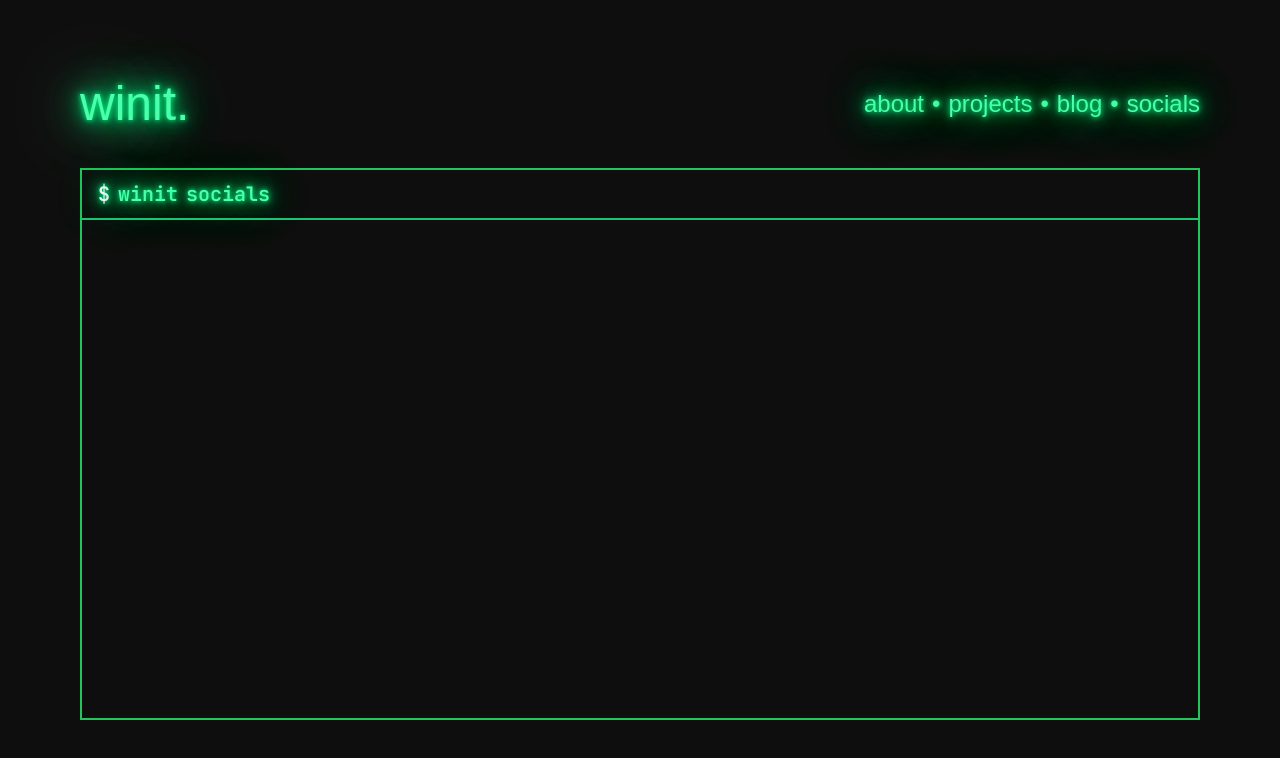
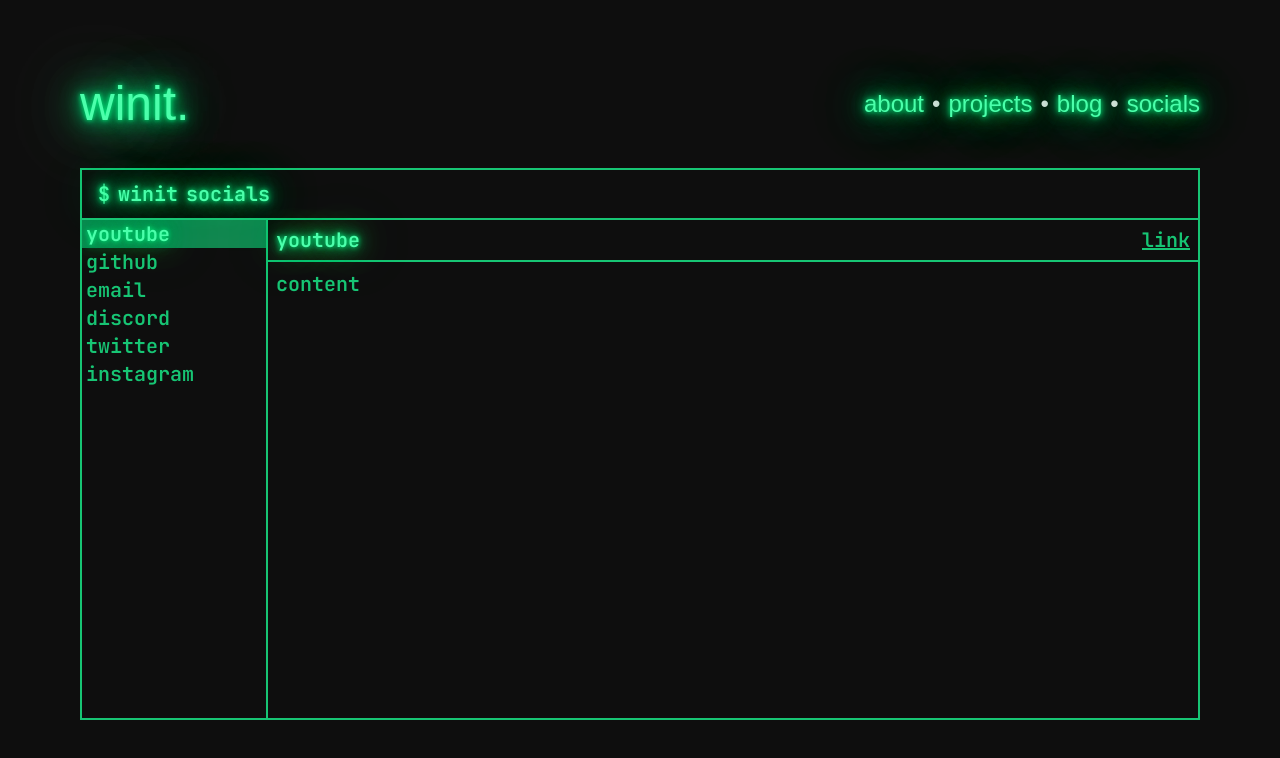
Before and after one commit to heywinit/winit.dev, a React (Vite) app: page /socials in a window 1280 px wide. Shown: the top 758 px of the page. Built offline with nearby package versions, Linux system fonts and the light colour scheme.

Commit message:
css fixes and changes

```diff
--- a/src/components/NavBar.tsx
+++ b/src/components/NavBar.tsx
@@ -1,36 +1,85 @@
+import { useState, useEffect } from "react";
 import { Link } from "react-router-dom";
 
 export default function NavBar() {
+  const [isMenuOpen, setIsMenuOpen] = useState(false);
+  const [isMobile, setIsMobile] = useState(false);
+
+  useEffect(() => {
+    const checkScreenSize = () => {
+      setIsMobile(window.innerWidth < 768);
+    };
+
+    checkScreenSize();
+    window.addEventListener("resize", checkScreenSize);
+
+    return () => window.removeEventListener("resize", checkScreenSize);
+  }, []);
+
+  const toggleMenu = () => {
+    setIsMenuOpen(!isMenuOpen);
+  };
+
+  const navItems = ["about", "projects", "blog", "socials"];
+
   return (
-    <nav className="flex flex-row items-center justify-between w-full px-20 pt-20 pb-10 select-none">
-      <div className="glow text-5xl">
-        <Link to={"/"} className="focus:outline-none focus:underline">
+    <nav className="flex flex-row items-center justify-between w-full px-4 md:px-20 pt-6 md:pt-20 pb-4 md:pb-10 select-none">
+      <div className="glow text-3xl md:text-5xl">
+        <Link to="/" className="focus:outline-none focus:underline">
           winit.
         </Link>
       </div>
-      <div className="flex flex-row space-x-2">
-        {["about", "•", "projects", "•", "blog", "•", "socials"].map(
-          (route, i) => (
-            <h4
-              className={`text-2xl text-center glow ${
-                route !== "•" ? "hover:underline cursor-pointer" : ""
-              }`}
-              key={i}
-            >
-              {route === "•" ? (
-                route
-              ) : (
+      {isMobile ? (
+        <div className="relative">
+          <button
+            onClick={toggleMenu}
+            className="text-2xl focus:outline-none glow"
+          >
+            ☰
+          </button>
+          {isMenuOpen && (
+            <div className="absolute right-0 mt-2 border-2 border-prim py-2 w-48 bg-[#000000dd] rounded-lg shadow-xl">
+              {navItems.map((route, i) => (
+                <Link
+                  key={i}
+                  to={`/${route}`}
+                  className="block px-4 py-2 glow hover:bg-gray-100"
+                  onClick={() => setIsMenuOpen(false)}
+                >
+                  {route}
+                </Link>
+              ))}
+            </div>
+          )}
+        </div>
+      ) : (
+        <div className="flex flex-row space-x-2">
+          {navItems
+            .map((route, i) => (
+              <h4
+                className="text-2xl text-center glow hover:underline cursor-pointer"
+                key={i}
+              >
                 <Link
                   className="focus:outline-none focus:underline"
                   to={`/${route}`}
                 >
                   {route}
                 </Link>
-              )}
-            </h4>
-          )
-        )}
-      </div>
+              </h4>
+            ))
+            .reduce((acc: any[], elem, index) => {
+              if (index !== 0)
+                acc.push(
+                  <span key={`dot-${index}`} className="text-2xl">
+                    •
+                  </span>
+                );
+              acc.push(elem);
+              return acc;
+            }, [])}
+        </div>
+      )}
     </nav>
   );
 }
--- a/src/components/Prompt.tsx
+++ b/src/components/Prompt.tsx
@@ -50,7 +50,7 @@
   };
 
   return (
-    <span className="text-[#38ffa2] glow px-4 py-2.5 space-x-2 select-none flex">
+    <span className="text-prim glow px-4 py-2.5 text-xl space-x-2 select-none flex">
       <span className="text-slate-100">$</span>
       <span>winit</span>
       <div
--- a/src/index.css
+++ b/src/index.css
@@ -3,25 +3,36 @@
 @tailwind utilities;
 
 :root {
+  /* Color variables */
+  --text-color: rgba(255, 255, 255, 0.87);
+  --bg-color: #0e0e0e;
+  --glow-color-1: #00ff88;
+  --glow-color-2: #00ac5c;
+  --glow-color-3: #00723d;
+  --glow-text-color: #4bffab;
+  --blink-color-1: #111;
+  --blink-color-2: #38ffa2;
+
   font-family: "Cal Sans", sans-serif;
   /* font-family: "Jetbrains Mono", sans-serif; */
   line-height: 1.5;
   font-weight: 400;
-
   color-scheme: light dark;
-  color: rgba(255, 255, 255, 0.87);
-  background-color: #0e0e0e;
-
+  color: var(--text-color);
+  background-color: var(--bg-color);
   font-synthesis: none;
   text-rendering: optimizeLegibility;
   -webkit-font-smoothing: antialiased;
   -moz-osx-font-smoothing: grayscale;
 }
+
 @layer utilities {
   .glow {
-    text-shadow: 0 0 5px #00ff88, 0 0 15px #00ac5c, 0 0 20px #00ac5c,
-      0 0 40px #00ff88, 0 0 60px #00ac5c, 0 0 10px #00723d, 0 0 98px #ffffff;
-    color: #4bffab;
+    text-shadow: 0 0 5px var(--glow-color-1), 0 0 15px var(--glow-color-2),
+      0 0 20px var(--glow-color-2), 0 0 40px var(--glow-color-1),
+      0 0 60px var(--glow-color-2), 0 0 10px var(--glow-color-3),
+      0 0 98px #ffffff;
+    color: var(--glow-text-color);
   }
 }
 
@@ -29,6 +40,7 @@
   animation: blink 12s infinite;
   -webkit-animation: blink 12s infinite;
 }
+
 /*
 body {
   padding: 2vw;
@@ -36,7 +48,8 @@
   justify-content: center;
   align-items: center;
   height: 100vh;
-} */
+}
+*/
 
 .mono {
   font-family: "JetBrains Mono", monospace;
@@ -46,10 +59,9 @@
   20%,
   24%,
   55% {
-    color: #111;
+    color: var(--blink-color-1);
     text-shadow: none;
   }
-
   0%,
   19%,
   21%,
@@ -58,9 +70,11 @@
   54%,
   56%,
   100% {
-    text-shadow: 0 0 5px #00ff88, 0 0 15px #00ac5c, 0 0 20px #00ac5c,
-      0 0 40px #00ff88, 0 0 60px #00ac5c, 0 0 10px #00723d, 0 0 98px #ffffff;
-    color: #38ffa2;
+    text-shadow: 0 0 5px var(--glow-color-1), 0 0 15px var(--glow-color-2),
+      0 0 20px var(--glow-color-2), 0 0 40px var(--glow-color-1),
+      0 0 60px var(--glow-color-2), 0 0 10px var(--glow-color-3),
+      0 0 98px #ffffff;
+    color: var(--blink-color-2);
   }
 }
 
@@ -68,10 +82,9 @@
   20%,
   24%,
   55% {
-    color: #111;
+    color: var(--blink-color-1);
     text-shadow: none;
   }
-
   0%,
   19%,
   21%,
@@ -80,8 +93,10 @@
   54%,
   56%,
   100% {
-    text-shadow: 0 0 5px #00ff88, 0 0 15px #00ac5c, 0 0 20px #00ac5c,
-      0 0 40px #00ff88, 0 0 60px #00ac5c, 0 0 10px #00723d, 0 0 98px #ffffff;
-    color: #38ffa2;
+    text-shadow: 0 0 5px var(--glow-color-1), 0 0 15px var(--glow-color-2),
+      0 0 20px var(--glow-color-2), 0 0 40px var(--glow-color-1),
+      0 0 60px var(--glow-color-2), 0 0 10px var(--glow-color-3),
+      0 0 98px #ffffff;
+    color: var(--blink-color-2);
   }
 }
--- a/src/pages/BlogPage.tsx
+++ b/src/pages/BlogPage.tsx
@@ -6,15 +6,7 @@
   const blogs = [
     {
       title: "blog 1",
-      content: "content 1",
-    },
-    {
-      title: "blog 2",
-      content: "content 2",
-    },
-    {
-      title: "blog 3",
-      content: "content 3",
+      content: "blogs coming soon",
     },
   ];
   const [selectedIndex, setSelectedIndex] = useState(0);
@@ -81,18 +73,18 @@
   return (
     <div className="flex flex-col h-screen w-screen">
       <NavBar />
-      <div className="flex flex-grow h-full w-full px-20 pb-20">
-        <div className="flex flex-col w-full text-[#a0a0a0] border-2 border-green-500 mono font-semibold text-xl">
+      <div className="flex flex-grow h-full w-full px-4 pb-4 lg:px-20 lg:pb-20 ">
+        <div className="flex flex-col w-full border-2 border-prim mono font-semibold text-xl">
           <Prompt />
-          <div className="text-[#17c574] border-t-[#17c574] h-full w-full grid grid-cols-5 border-t-2">
+          <div className="text-prim border-t-prim w-full h-full lg:grid lg:grid-cols-6 border-t-2">
             <div
               ref={blogListRef}
-              className="flex flex-col h-full border-r-2 border-r-[#17c574] select-none overflow-y-auto"
+              className="lg:flex flex-col col-span-1 h-full border-r-2 border-r-prim select-none overflow-y-auto hidden lg:visible"
             >
               {blogs.map((e, i) => (
                 <div
                   className={`w-full px-1 cursor-pointer ${
-                    i === selectedIndex ? "bg-[#17c574aa] text-white glow" : ""
+                    i === selectedIndex ? "bg-prima text-white glow" : ""
                   }`}
                   onClick={() => setSelectedIndex(i)}
                   key={i}
@@ -101,16 +93,38 @@
                 </div>
               ))}
             </div>
-            <div className="col-span-4">
-              <div className="text-[#17c574] h-full w-full p-4">
-                <div className="space-y-2">
-                  <h2 className="text-[#38ffa2] glow">
-                    {blogs[selectedIndex]?.title}
-                  </h2>
-                  <div className="text-[#38ffa2]">
-                    {blogs[selectedIndex]?.content}
-                  </div>
-                </div>
+            <div className="col-span-5">
+              <div className="flex w-full items-center px-2 justify-between space-x-2 select-none lg:text-xl text-md">
+                <button
+                  onClick={() => {
+                    setSelectedIndex((prevIndex) =>
+                      prevIndex > 0 ? prevIndex - 1 : prevIndex
+                    );
+                  }}
+                >
+                  <span className={selectedIndex === 0 ? "" : "glow"}>
+                    {"<"}
+                  </span>
+                </button>
+                <h2 className="px-2 py-1.5 glow">
+                  {blogs[selectedIndex].title}
+                </h2>
+                <button
+                  onClick={() => {
+                    setSelectedIndex((prevIndex) =>
+                      prevIndex < blogs.length - 1 ? prevIndex + 1 : prevIndex
+                    );
+                  }}
+                >
+                  <span
+                    className={selectedIndex === blogs.length ? "" : "glow"}
+                  >
+                    {">"}
+                  </span>
+                </button>
+              </div>
+              <div className="flex w-full p-2 border-t-2 h-full border-t-prim">
+                content
               </div>
             </div>
           </div>
--- a/src/pages/GalleryPage.tsx
+++ b/src/pages/GalleryPage.tsx
@@ -5,7 +5,7 @@
     <div className="flex flex-col h-screen w-screen">
       <NavBar />
       <div className="flex flex-grow h-full w-full px-20 pb-20">
-        <div className="flex flex-col space-y-2 w-full text-[#a0a0a0] border-2 border-green-500 p-8 mono font-semibold text-xl"></div>
+        <div className="flex flex-col space-y-2 w-full text-[#a0a0a0] border-2 border-prim p-8 mono font-semibold text-xl"></div>
       </div>
     </div>
   );
--- a/src/pages/SocialsPage.tsx
+++ b/src/pages/SocialsPage.tsx
@@ -1,15 +1,138 @@
+import { useEffect, useRef, useState } from "react";
 import NavBar from "../components/NavBar";
 import Prompt from "../components/Prompt";
 
 export default function SocialsPage() {
+  const socials = [
+    {
+      title: "youtube",
+      link: "https://www.youtube.com/@heywinit",
+    },
+    {
+      title: "github",
+      link: "https://www.github.com/heywinit",
+    },
+    {
+      title: "email",
+      link: "mailto:heywinit@gmail.com",
+    },
+    {
+      title: "discord",
+      link: "https://www.instagram.com/heywinit",
+    },
+    { title: "twitter", link: "https://www.twitter.com/heywinit" },
+    {
+      title: "instagram",
+      link: "https://www.instagram.com/heywinit",
+    },
+  ];
+  const [selectedIndex, setSelectedIndex] = useState(0);
+  const socialsListRef = useRef(null);
+
+  useEffect(() => {
+    const handleKeyDown = (event: KeyboardEvent) => {
+      switch (event.key) {
+        case "ArrowUp":
+          setSelectedIndex((prevIndex) =>
+            prevIndex > 0 ? prevIndex - 1 : prevIndex
+          );
+          break;
+        case "ArrowDown":
+          setSelectedIndex((prevIndex) =>
+            prevIndex < socials.length - 1 ? prevIndex + 1 : prevIndex
+          );
+          break;
+        case "PageUp":
+        case "Home":
+          setSelectedIndex(0);
+          break;
+        case "PageDown":
+        case "End":
+          setSelectedIndex(socials.length - 1);
+          break;
+        default:
+          break;
+      }
+    };
+
+    const handleWheel = (event: WheelEvent) => {
+      if (
+        socialsListRef.current &&
+        socialsListRef.current.contains(event.target)
+      ) {
+        event.preventDefault();
+        const delta = Math.sign(event.deltaY);
+        setSelectedIndex((prevIndex) => {
+          const newIndex = prevIndex + delta;
+          return Math.max(0, Math.min(socials.length - 1, newIndex));
+        });
+      }
+    };
+
+    window.addEventListener("keydown", handleKeyDown);
+    window.addEventListener("wheel", handleWheel, { passive: false });
+
+    return () => {
+      window.removeEventListener("keydown", handleKeyDown);
+      window.removeEventListener("wheel", handleWheel);
+    };
+  }, []);
+
+  useEffect(() => {
+    if (socialsListRef.current) {
+      const selectedElement = socialsListRef.current.children[selectedIndex];
+      if (selectedElement) {
+        selectedElement.scrollIntoView({
+          block: "nearest",
+          behavior: "smooth",
+        });
+      }
+    }
+  }, [selectedIndex]);
+
   return (
     <div className="flex flex-col h-screen w-screen">
       <NavBar />
-      <div className="flex flex-grow h-full w-full px-20 pb-20">
-        <div className="flex flex-col w-full text-[#a0a0a0] border-2 border-green-500 mono font-semibold text-xl">
+      <div className="flex flex-grow h-full w-full px-4 pb-4 lg:px-20 lg:pb-20 ">
+        <div className="flex flex-col w-full border-2 border-prim mono font-semibold text-xl">
           <Prompt />
-
-          <div className="text-[#17c574] border-t-[#17c574] h-full w-full border-t-2"></div>
+          <div className="text-prim border-t-prim w-full h-full lg:grid lg:grid-cols-6 border-t-2">
+            <div
+              ref={socialsListRef}
+              className="lg:flex flex-col h-full border-r-2 border-r-prim select-none overflow-y-auto hidden lg:visible"
+            >
+              {socials.map((e, i) => (
+                <div
+                  className={`w-full px-1 cursor-pointer ${
+                    i === selectedIndex ? "bg-prima text-white glow" : ""
+                  }`}
+                  onClick={() => setSelectedIndex(i)}
+                  key={i}
+                >
+                  {e.title}
+                </div>
+              ))}
+            </div>
+            <div className="col-span-5">
+              <div className="text-prim h-max w-full px-2 py-1.5">
+                <div className="flex w-full justify-between space-x-2 select-none lg:text-xl text-md">
+                  <h2 className="glow">{socials[selectedIndex]?.title}</h2>
+                  <div className="cursor-pointer">
+                    <a
+                      className="underline focus:outline-none focus:glow hover:glow"
+                      href={socials[selectedIndex]?.link}
+                      target="_blank"
+                    >
+                      link
+                    </a>
+                  </div>
+                </div>
+              </div>
+              <div className="flex w-full p-2 border-t-2 h-full border-t-prim">
+                content
+              </div>
+            </div>
+          </div>
         </div>
       </div>
     </div>
--- a/tailwind.config.js
+++ b/tailwind.config.js
@@ -3,6 +3,10 @@
   content: ["./index.html", "./src/**/*.{js,ts,jsx,tsx}"],
   theme: {
     extend: {},
+    colors: {
+      prim: "#17c574",
+      prima: "#17c574aa",
+    },
   },
   plugins: [],
 };
```
Also changed, not shown: src/pages/AboutPage.tsx (+9 -9 lines), src/pages/HomePage.tsx (+6 -2 lines), src/pages/ProjectsPage.tsx (+44 -15 lines).
